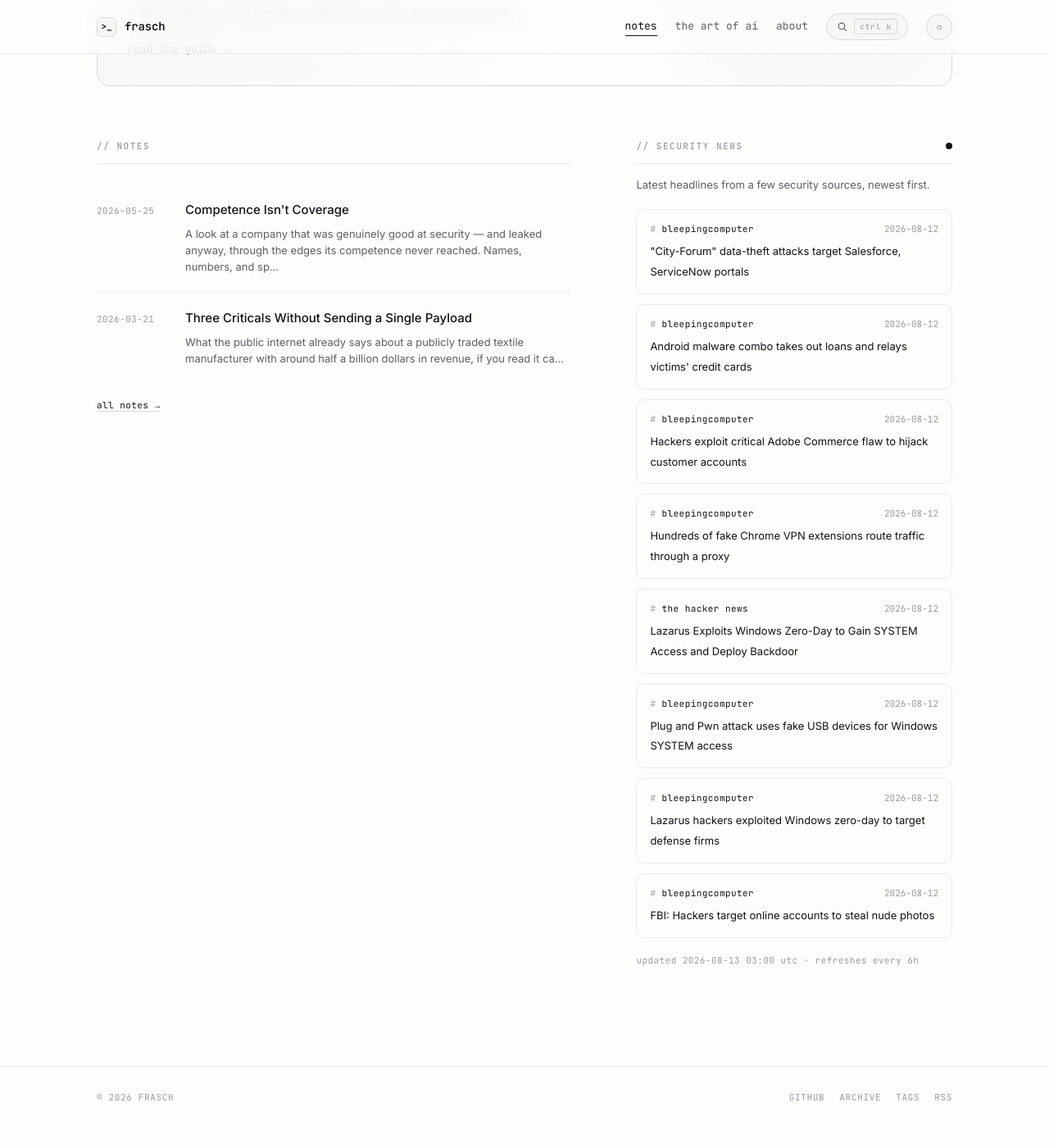
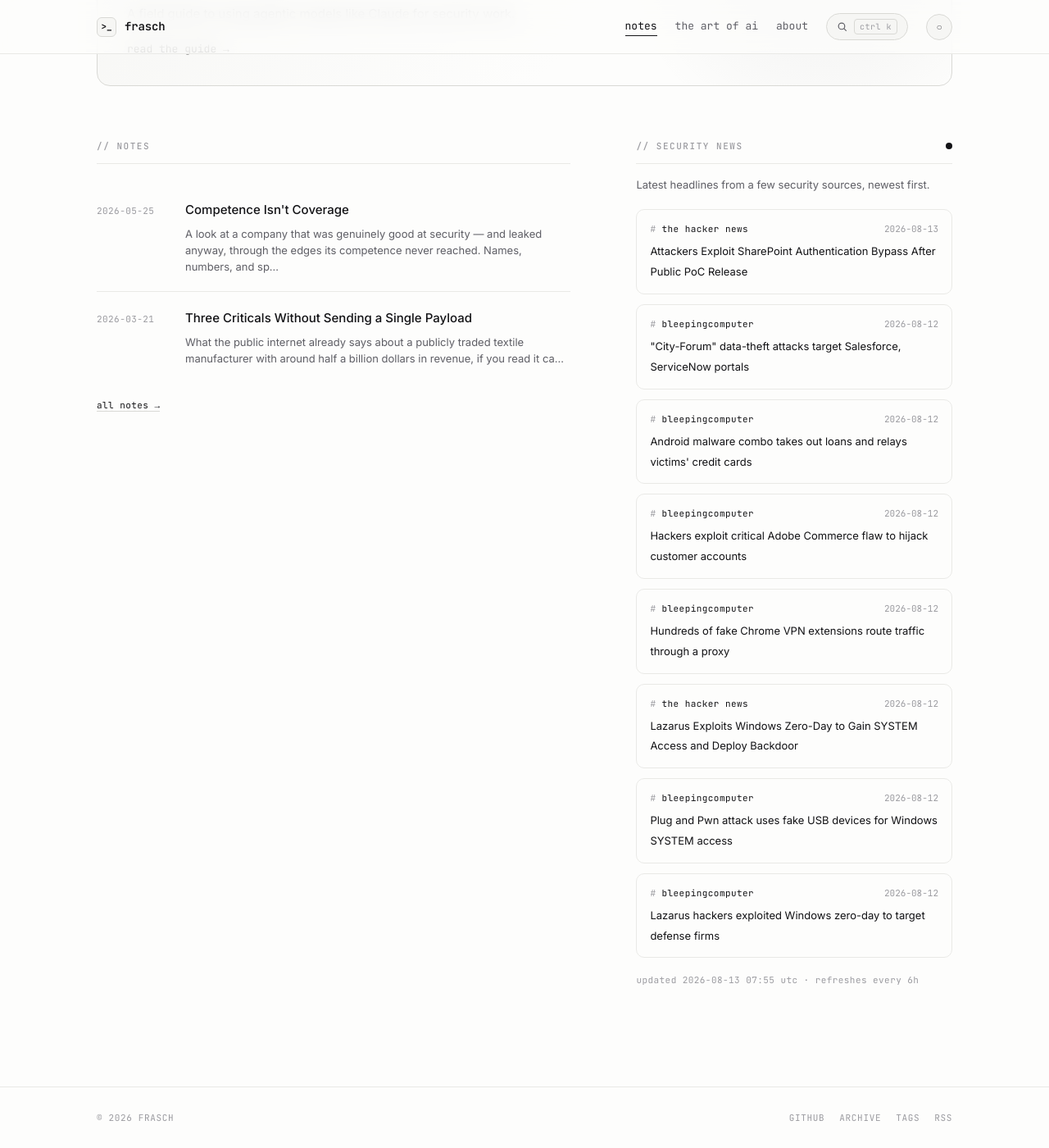
Before and after one commit to whoisfrasch/frasch, a Jekyll site: the page built from index.html, in a window 1280 px wide and 1400 px high, scrolled down 615 px. Shown: the whole window at 82% size. Built offline with Jekyll 4.4.1, drawn with Linux system fonts in a browser that asks for light colours; before the commit the page ends 1990 px from its top, so only the background shows below that.

Commit message:
Refresh security news feed

```diff
--- a/_data/news.json
+++ b/_data/news.json
@@ -1,6 +1,12 @@
 {
-  "updated": "2026-08-13T03:00:58Z",
+  "updated": "2026-08-13T07:55:57Z",
   "items": [
+    {
+      "source": "the hacker news",
+      "title": "Attackers Exploit SharePoint Authentication Bypass After Public PoC Release",
+      "link": "https://thehackernews.com/2026/08/attackers-exploit-sharepoint.html",
+      "date": "2026-08-13T06:09:48Z"
+    },
     {
       "source": "bleepingcomputer",
       "title": "\"City-Forum\" data-theft attacks target Salesforce, ServiceNow portals",
@@ -42,12 +48,6 @@
       "title": "Lazarus hackers exploited Windows zero-day to target defense firms",
       "link": "https://www.bleepingcomputer.com/news/security/lazarus-hackers-exploited-windows-zero-day-to-target-defense-firms/",
       "date": "2026-08-12T15:38:08Z"
-    },
-    {
-      "source": "bleepingcomputer",
-      "title": "FBI: Hackers target online accounts to steal nude photos",
-      "link": "https://www.bleepingcomputer.com/news/security/fbi-warns-of-hackers-targeting-online-accounts-to-steal-explicit-photos/",
-      "date": "2026-08-12T14:15:09Z"
     }
   ]
 }
```
